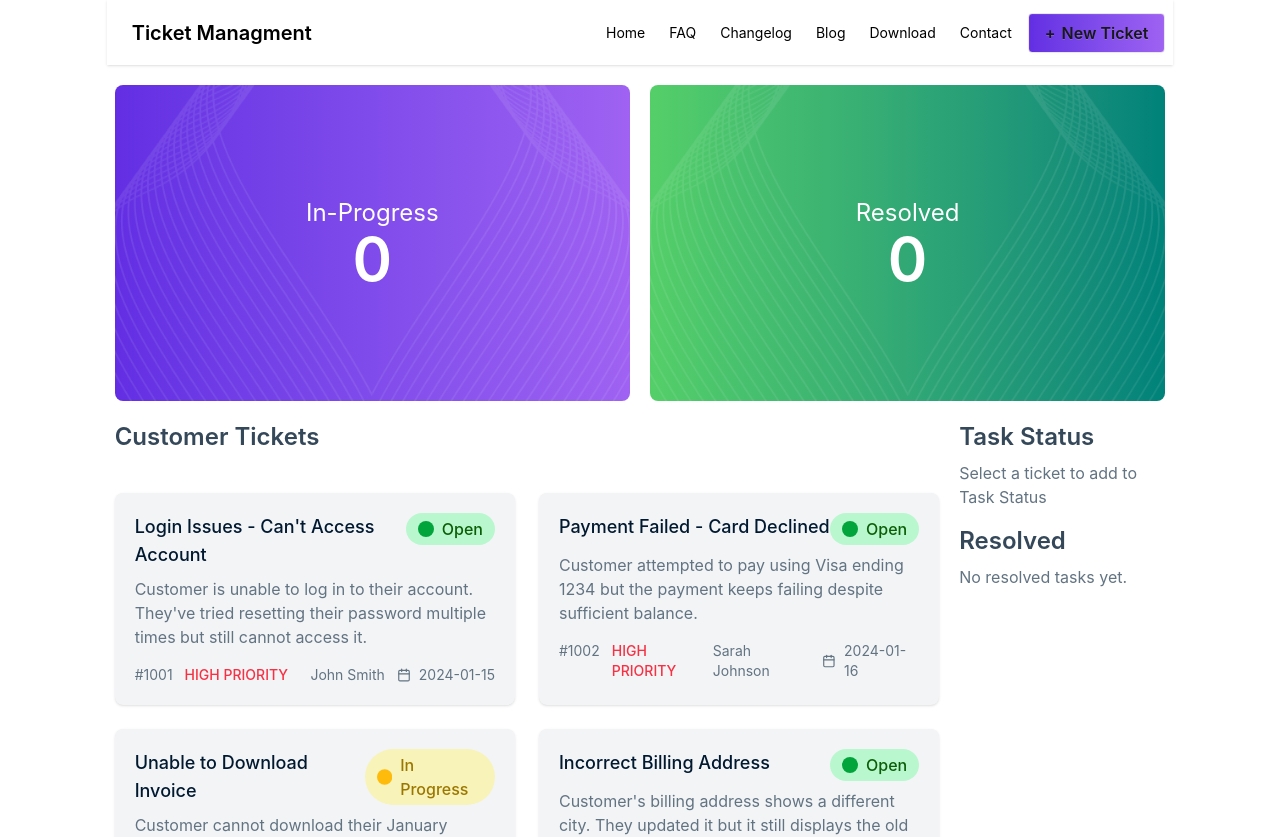
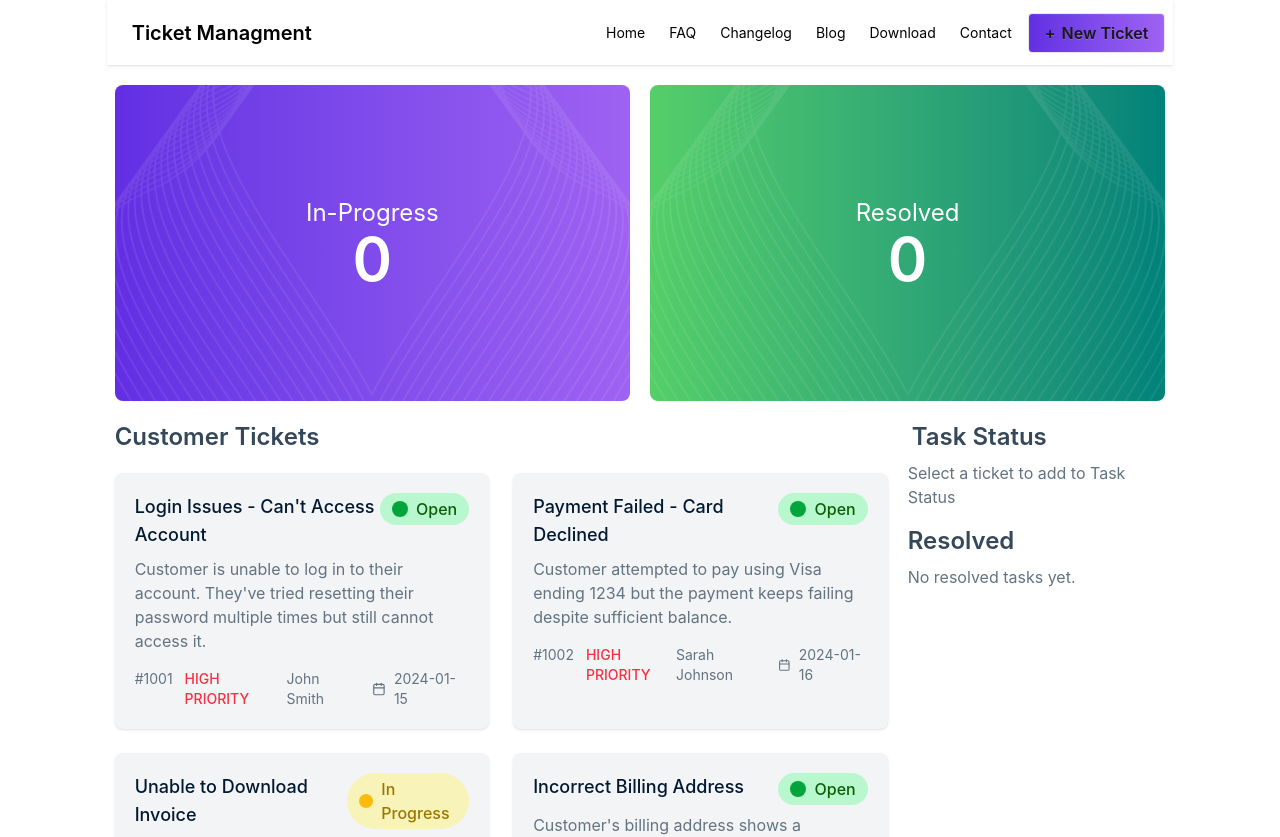
Before and after one commit to Sheikhmsip/customer-ticket-managment, a React (Vite) app: page / in a window 1280 px wide. Shown: the top 837 px of the page. Built offline with nearby package versions, Linux system fonts and the light colour scheme.

Commit message:
show resolved task and count the task

```diff
--- a/src/App.jsx
+++ b/src/App.jsx
@@ -22,22 +22,36 @@ function App() {
   const ticketsPromise = fatchTickets();
 
   const [inProgressTasks, setInProgressTasks] = useState([]);
+  const [resolvedTasks, setResolvedTasks] = useState([]);
 
     const handleAddTask = (ticket) => {
+    const exists = inProgressTasks.find(t => t.id === ticket.id);
+  if (!exists) {
     setInProgressTasks([...inProgressTasks, ticket]);
+  }
   };
+
+   const handleCompleteTask = (ticket) => {
+    setInProgressTasks(inProgressTasks.filter(t => t.id !== ticket.id));
+    setResolvedTasks([...resolvedTasks, ticket]);
+  };
+
 
   return (
     <div className='bg-white w-full'>
       <Navbar></Navbar>
       <CountTask
       inProgressTasks={inProgressTasks}
+      resolvedTasks={resolvedTasks}
       ></CountTask>
       <Suspense fallback={<div className='text-center text-2xl text-[#34485A] font-semibold'>Loading Tickets...</div>}>
 
-        <CustomerTicket ticketsPromise={ticketsPromise}
+        <CustomerTicket
+        ticketsPromise={ticketsPromise}
         handleAddTask={handleAddTask}
         inProgressTasks={inProgressTasks}
+        handleCompleteTask={handleCompleteTask}
+        resolvedTasks={resolvedTasks}
         ></CustomerTicket>
       </Suspense>
 
--- a/src/components/CountTask/CountTask.jsx
+++ b/src/components/CountTask/CountTask.jsx
@@ -1,6 +1,6 @@
 import React from 'react';
 import vactor from '../../assets/vector1.png'
-const CountTask = ({ inProgressTasks }) => {
+const CountTask = ({ inProgressTasks, resolvedTasks }) => {
     return (
         <div className='md:w-10/12 mx-auto flex justify-between items-center mt-5 gap-5 text-center px-2'>
             <div className='relative w-1/2 overflow-hidden rounded-lg bg-gradient-to-r from-[#632EE3] to-[#9F62F2] md:py-28 py-20 text-white'>
@@ -29,7 +29,7 @@ const CountTask = ({ inProgressTasks }) => {
                 />
                 <div className='relative z-10'>
                     <h3 className='text-2xl'>Resolved</h3>
-                    <p className='text-6xl font-semibold'>0</p>
+                    <p className='text-6xl font-semibold'>{resolvedTasks.length}</p>
                 </div>
 
             </div>
--- a/src/components/CustomerTicket/CustomerTicket.jsx
+++ b/src/components/CustomerTicket/CustomerTicket.jsx
@@ -2,13 +2,17 @@ import React, { use } from 'react';
 import CustomerTicketCard from './CustomerTicketCard';
 import TaskStatus from './TaskStatus';
 
-const CustomerTicket = ({ticketsPromise, handleAddTask ,inProgressTasks}) => {
+const CustomerTicket = ({ ticketsPromise, handleAddTask, inProgressTasks, handleCompleteTask, resolvedTasks }) => {
     const ticketsData = use(ticketsPromise);
     console.log(ticketsData);
     return (
         <div className='md:w-10/12 mx-auto mt-5 gap-5 px-2 flex flex-col-reverse md:flex items-start justify-start lg:flex-row '>
             <CustomerTicketCard tickets={ticketsData} handleAddTask={handleAddTask}></CustomerTicketCard>
-            <TaskStatus inProgressTasks={inProgressTasks}></TaskStatus>
+            <TaskStatus
+            inProgressTasks={inProgressTasks}
+            handleCompleteTask={handleCompleteTask}
+            resolvedTasks={resolvedTasks}
+            ></TaskStatus>
         </div>
     );
 };
--- a/src/components/CustomerTicket/CustomerTicketCard.jsx
+++ b/src/components/CustomerTicket/CustomerTicketCard.jsx
@@ -4,14 +4,15 @@ import { FiCalendar } from 'react-icons/fi';
 
 const CustomerTicketCard = ({ tickets, handleAddTask }) => {
   return (
-    <div className='md:w-[80%] mx-auto'>
+    <div className='md:w-[75%] mx-auto'>
       <h1 className='text-[#34485A] font-semibold text-2xl'>Customer Tickets</h1>
 
-      <div className="py-10 grid gap-6 lg:grid-cols-2">
+      <div className="py-5 grid gap-6 lg:grid-cols-2">
 
         {/* ticket card */}
 
-        {tickets.map(ticket=> <div key={ticket.id} onClick={()=> handleAddTask(ticket)} className="bg-gray-100 rounded-lg shadow p-5 cursor-pointer">
+        {tickets.map(ticket=> <div key={ticket.id} onClick={()=> {handleAddTask(ticket)
+          }} className="bg-gray-100 rounded-lg shadow p-5 cursor-pointer">
           <div className="flex justify-between items-start">
             <h3 className="text-lg font-medium text-[#001931]">
               {ticket.title}
--- a/src/components/CustomerTicket/TaskStatus.jsx
+++ b/src/components/CustomerTicket/TaskStatus.jsx
@@ -1,21 +1,21 @@
 import React from 'react';
 
-const TaskStatus = ({ inProgressTasks }) => {
+const TaskStatus = ({ inProgressTasks, handleCompleteTask, resolvedTasks }) => {
     console.log(inProgressTasks);
     return (
-        <div className='md:w-[20%] '>
+        <div className='md:w-[25%] w-full'>
             {/* Task Status */}
             <div>
-                <h1 className='text-[#34485A] font-semibold text-2xl'>Task Status</h1>
+                <h1 className='text-[#34485A] font-semibold text-2xl px-1'>Task Status</h1>
 
                 {inProgressTasks.length === 0 ? (
                     <p className='text-[#627382] text-base mt-2'>Select a ticket to add to Task Status</p>
                 ) : (
                     inProgressTasks.map(task => (
-        <div key={task.id} className='p-2 rounded mt-2 space-y-1'>
+                        <div key={task.id} className='p-2 rounded mt-2 space-y-1 bg-white shadow-2xl'>
                             <p className='text-lg text-[#001931] font-medium mb-2'>{task.title}</p>
 
-          <button
+                            <button onClick={() => handleCompleteTask(task)}
                                 className=' w-full bg-[#02A53B] text-white text-base font-semibold px-4 py-3 rounded'
                             >
                                 Complete
@@ -29,9 +29,16 @@ const TaskStatus = ({ inProgressTasks }) => {
             {/* Resolved tasks */}
             <div className='mt-4'>
                 <h2 className='text-[#34485A] font-semibold text-2xl mt-2'>Resolved</h2>
+                {resolvedTasks.length === 0 ? (
                     <p className='text-[#627382] text-base mt-2'>No resolved tasks yet.</p>
+                ) : (
+                    resolvedTasks.map(task => (
+                        <div key={task.id} className='p-2 rounded mt-2 space-y-1 bg-[#E0E7FF]'>
+                            <p className='text-lg text-[#001931] font-medium mb-2'>{task.title}</p>
                         </div>
-
+                    ))
+                )}
+            </div>
         </div>
     );
 };
```
Lines whose indentation alone changed are shown as unchanged.
